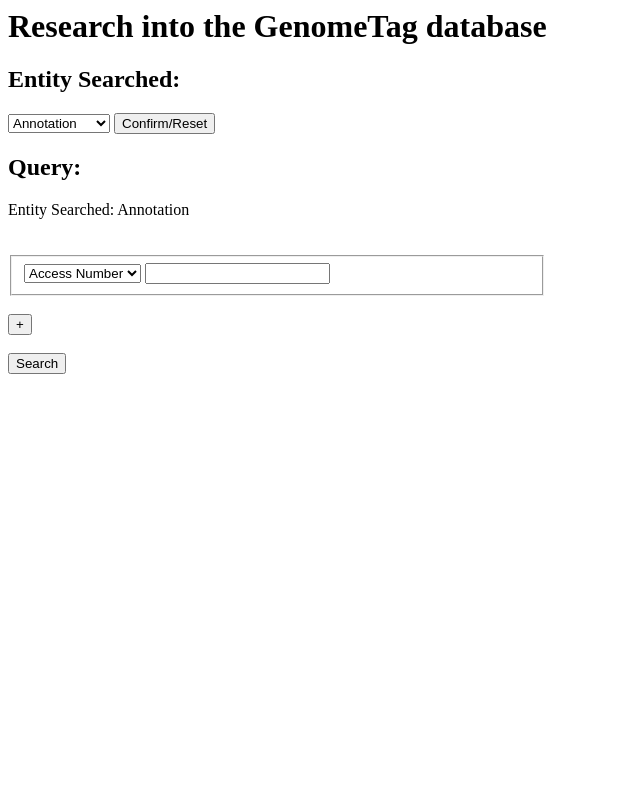
After one commit to R-Poulard/GenomeTag, a Django app: page /GenomeTag/search/ in a window 1280 px wide. The commit adds this page. Shown: the whole page, without its empty margins (0-640 px from the left). Run offline with Django 5.2, Linux system fonts and the light colour scheme.

Commit message:
Add Search Form and linked it to main page

```diff
--- a/GenomeTag/urls.py
+++ b/GenomeTag/urls.py
@@ -9,5 +9,6 @@ urlpatterns = [
     path("", views.main, name="main"),
     path("authenticate/", views.authenticate, name="authenticate"),
     path("annotations/", views.annotations, name="annotations"),
-    path("create/", views.create, name="create")
+    path("create/", views.create, name="create"),
+    path("search/", views.search, name="search")
 ]
--- a/GenomeTag/views.py
+++ b/GenomeTag/views.py
@@ -9,11 +9,18 @@ def main(request):
     return render(request, 'GenomeTag/main.html')
     #return HttpResponse("bruh")
 
+
 def authenticate(request):
     return HttpResponse("Here you will be able to authenticate")
+
 
 def annotations(request):
     return HttpResponse("Here you will be able to make see annotations")
 
+
 def create(request):
     return HttpResponse("Here you will be able to create new annotations")
+
+
+def search(request):
+    return render(request, 'GenomeTag/search.html')
--- /dev/null
+++ b/projet_web/static/GenomeTag/search_form.js
@@ -0,0 +1,91 @@
+
+var field_entity_dic={
+    "Genome": ["Access Number", "Length", "Number Chromosome", "With Chromosome", "With Annotation"],
+    "Chromosome": ["Access Number","Start Position", "End Position","Length","In Genome","Sequence"],
+    "Peptide": ["Access Number","Sequence", "Size", "Linked to Annotation","Tag id"],
+    "Annotation": ["Access Number","Start Position", "End Position","In Chromosome","In Genome","Author email","Tag id"],
+};
+
+function submitForm() {
+    // Your logic to generate the result
+    var result = document.getElementById('res').value;
+
+    // Create a new element to display the result
+    var resultElement = document.createElement('p');
+    resultElement.textContent = result;
+
+    // Get the container where you want to display the result
+    var resultContainer = document.getElementById('result');
+
+    // Append the result element to the container
+    resultContainer.innerHTML = "Entity Searched: "+ resultElement.textContent;
+
+    //erase query
+    var searchForm = document.getElementById('search_form');
+
+    // Iterate over child nodes and remove fieldsets
+    for (var i = searchForm.childNodes.length - 1; i >= 0; i--) {
+        var node = searchForm.childNodes[i];
+        if (node.tagName === 'FIELDSET') {
+            searchForm.removeChild(node);
+        }
+    }
+    add_condition(false)
+}
+
+function add_condition(can_delete){
+
+    var new_field = document.createElement('fieldset');
+    //SUPPRESS ASAP
+    new_field.style.width = '40%';
+    // Create a select element
+    var condition = document.createElement('select');
+
+    var entity = document.getElementById('res').value;
+    if ((entity in field_entity_dic )==false){
+        submitForm();
+        return;
+    }
+    else{
+        optionsData=field_entity_dic[entity];
+         // Loop through the optionsData and create option elements
+        for (var i = 0; i < optionsData.length; i++) {
+                var option = document.createElement('option');
+                option.value = i;
+                option.text = optionsData[i];
+                condition.appendChild(option);
+        }
+
+        var value = document.createElement('input');
+        value.type="text";
+
+        var supp = document.createElement('input');
+        supp.value="X";
+        supp.type="submit";
+        // Attach the event handler to the "x" button
+        supp.addEventListener('click', function() {
+                suppress_condition(this);
+        });
+        // Append the result element to the container
+        new_field.appendChild(condition)
+        new_field.innerHTML += '  ';
+
+
+        new_field.appendChild(value)
+        if( can_delete){
+            new_field.innerHTML += '  ';
+            new_field.appendChild(supp)
+        }
+
+        var add_button = document.getElementById('spacing');
+        var resultContainer = document.getElementById('search_form');
+        resultContainer.insertBefore(new_field,add_button)
+    }
+
+
+
+}
+
+function suppress_condition(e){
+    e.parentNode.parentNode.removeChild(e.parentNode);
+}
--- a/projet_web/templates/GenomeTag/main.html
+++ b/projet_web/templates/GenomeTag/main.html
@@ -14,6 +14,7 @@
         <a href="{% url 'GenomeTag:authenticate' %}">Authenticate</a>
         <a href="{% url 'GenomeTag:annotations' %}">Annotations</a>
         <a href="{% url 'GenomeTag:create' %}">Create</a>
+        <a href="{% url 'GenomeTag:search' %}">Search</a>
     </div>
 </body>
 </html>
--- /dev/null
+++ b/projet_web/templates/GenomeTag/search.html
@@ -0,0 +1,40 @@
+{% load static %}
+<html lang="en">
+    <script src="{% static '/GenomeTag/search_form.js' %}"></script>
+<head>
+    <meta charset="UTF-8">
+    <meta name="viewport" content="width=device-width, initial-scale=1.0">
+    <title>GenomeTag</title>
+</head>
+<body onload="submitForm();">
+    <h1>Research into the GenomeTag database</h1>
+
+    <div>
+        <h2> Entity Searched: </h2>
+        <form onsubmit="submitForm(); return false;">
+            {% csrf_token %}
+            <select name="Entity" id="res"\>
+                    <option value="Genome">Genome</option>
+                    <option value="Chromosome">Chromosome</option>
+                    <option value="Peptide">Peptide</option>
+                    <option value="Annotation" selected="selected">Annotation</option>
+            </select>
+
+            <input type="submit" value="Confirm/Reset"\>
+        </form>
+
+        <h2> Query: </h2>
+
+        <div id="result"></div>
+        <br><br>
+        <form  onsubmit="do_search(); return false;" id=search_form>
+            {% csrf_token %}
+            <br id=spacing>
+            <input type="submit" value="+" onclick="add_condition(true); return false;" id="add"\>
+            <br><br>
+            <input type="submit" value="Search"\>
+        </form>
+         <br>
+    </div>
+</body>
+</html>
```
Also changed, not shown: projet_web/settings.py (+7 -2 lines), GenomeTag/migrations/0001_initial.py (added), 1 other file.
